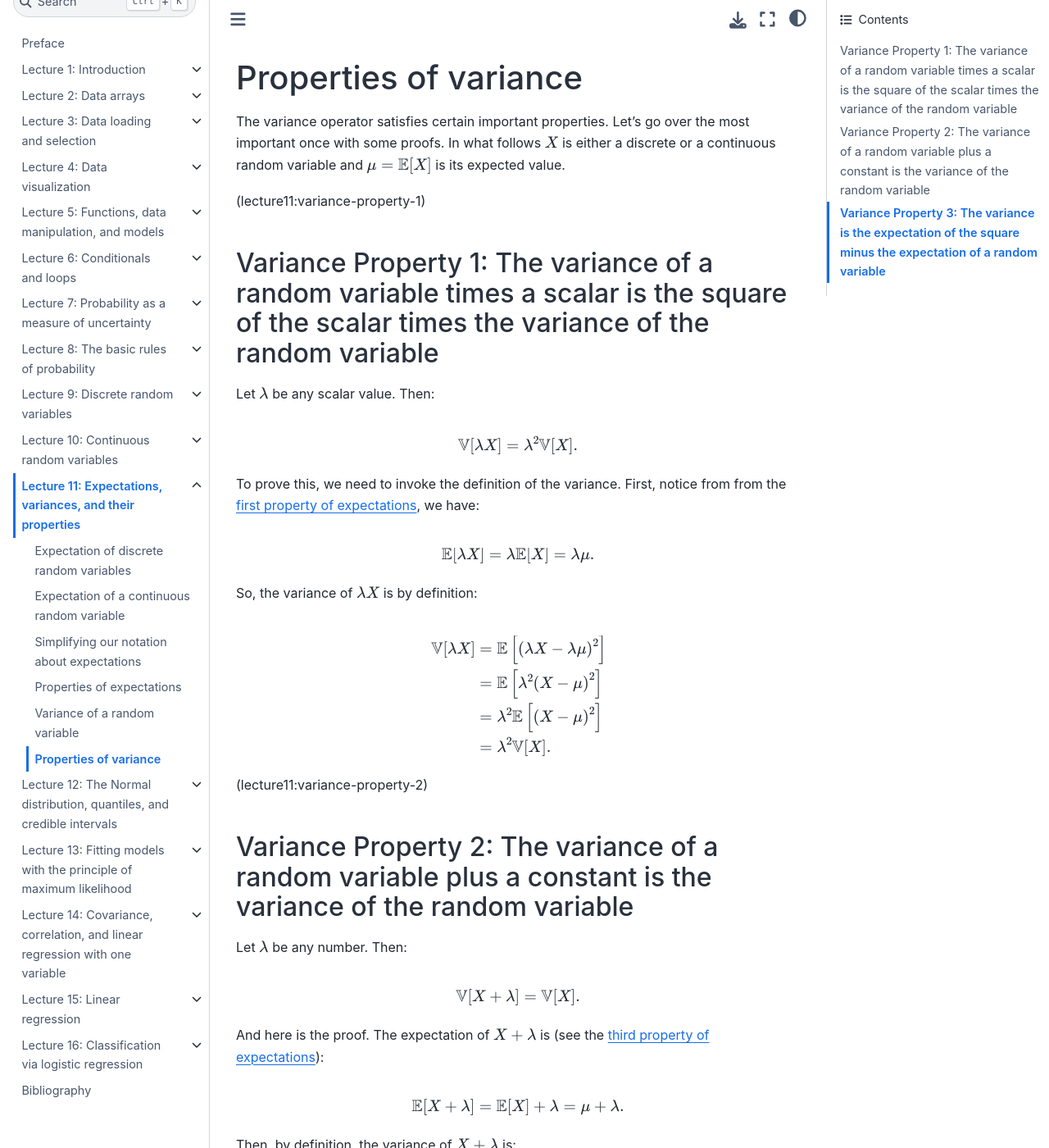
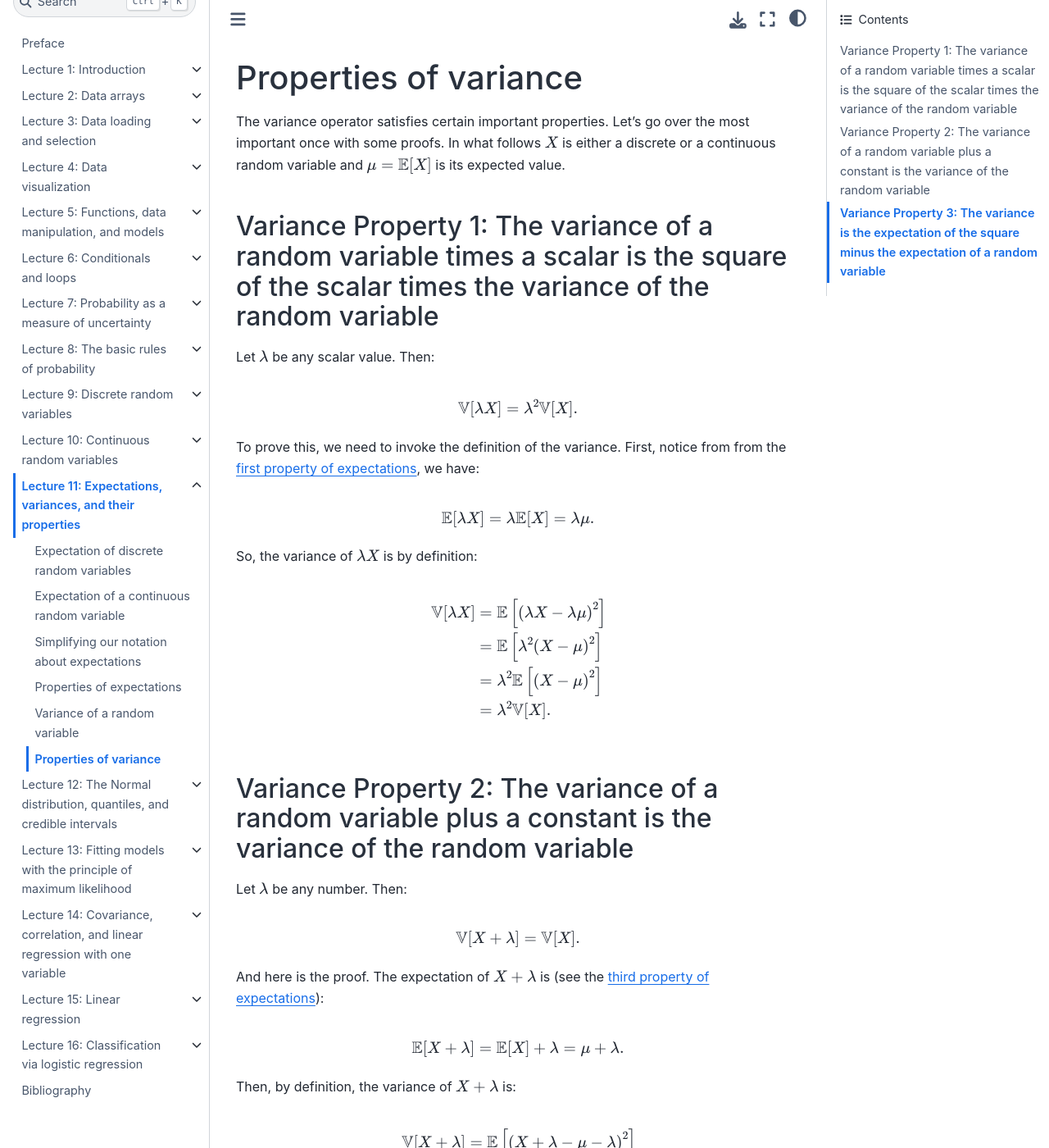
Before and after one commit to PurdueMechanicalEngineering/me-297-intro-to-data-science, a Jupyter Book: the page built from lecture11/properties-of-variance.md, in a window 1280 px wide and 1400 px high. Shown: the whole window at 82% size. Built offline with Jupyter Book 1.0.4 settings and Sphinx 7.4.7 and the Sphinx Book theme 1.1.4, drawn with Linux system fonts in a browser that asks for light colours; pages that are not in the unit, such as notebooks, are missing from menus; some of the changed text lies outside the part shown.

Commit message:
Lecture 11 fixed variance properties labels.

```diff
--- a/lecture11/properties-of-variance.md
+++ b/lecture11/properties-of-variance.md
@@ -6,7 +6,7 @@ Let's go over the most important once with some proofs.
 In what follows $X$ is either a discrete or a continuous random variable
 and $\mu = \mathbb{E}[X]$ is its expected value.
 
-(lecture11:variance-property-1)
+(lecture11:variance-property-1)=
 ## Variance Property 1: The variance of a random variable times a scalar is the square of the scalar times the variance of the random variable
 
 Let $\lambda$ be any scalar value.
@@ -34,7 +34,7 @@ $$
 \end{split}
 $$
 
-(lecture11:variance-property-2)
+(lecture11:variance-property-2)=
 ## Variance Property 2: The variance of a random variable plus a constant is the variance of the random variable
 
 Let $\lambda$ be any number. Then:
@@ -60,7 +60,7 @@ $$
 \end{split}
 $$
 
-(lecture11:variance-property-3)
+(lecture11:variance-property-3)=
 ## Variance Property 3: The variance is the expectation of the square minus the expectation of a random variable
 
 Mathematically, we have:
```
